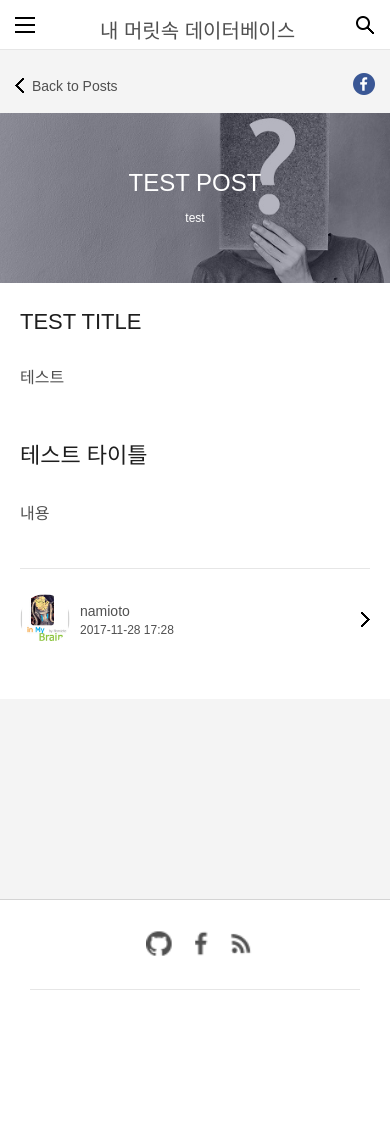
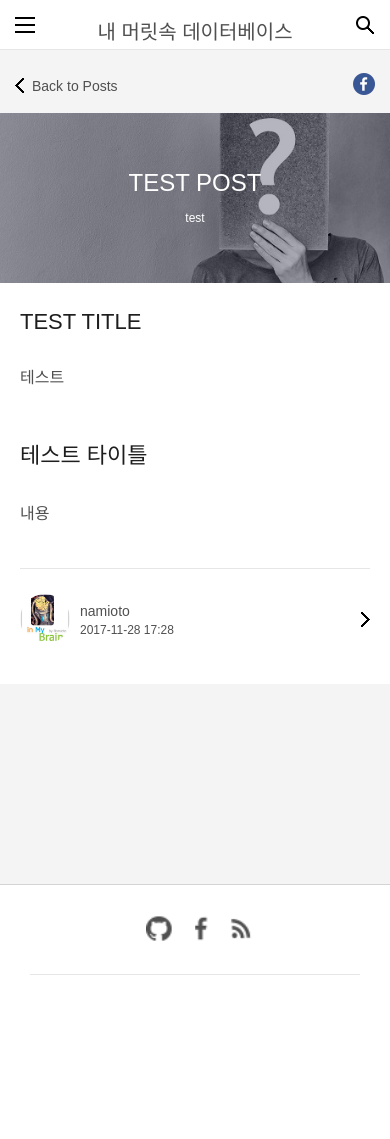
Before and after one commit to namioto/namioto.github.io, a Jekyll site: the page built from _posts/2017-11-28-test.md, in a window 390 px wide. Built offline with Jekyll 4.4.1, drawn with Linux system fonts in a browser that asks for light colours; some web fonts are replaced; comment, search, counter and statistics services are not loaded.

Commit message:
타이틀 부분 Style 수정

```diff
--- a/assets/css/screen.css
+++ b/assets/css/screen.css
@@ -193,13 +193,11 @@
 
 #logo {
     position: absolute;
-    top: 16px;
     left: 30px;
     width: 250px;
     height: 60px;
     margin: 0 0;
-    padding: 0;
-    /*background: url(../images/pc/tech_logo.png) no-repeat center;*/
+    padding: 16px 0;
     background-size: 123px 21px;
     font-size: 25px;
     font-weight: 500;
@@ -1203,13 +1201,10 @@
         position: absolute;
         display: inline-block;
         left: 60px;
-        right: 0px;
-        top: 15px;
+        right: 60px;
         height: 50px;
+        text-align: center;
         margin: 0 auto;
-        /*background-image: url(../images/mo/tech_logo.png);*/
-        background-size: 99px 17px;
-        /*font-size:25px*/
         font-size: 20px;
     }
 
@@ -1503,6 +1498,12 @@
         margin: 0 15px;
     }
 
+    #disqus_thread {
+        position: relative;
+        margin: 0 15px;
+        padding-bottom: 15px;
+    }
+
     #author-image {
         top: 25px; /* 25px = 100(#post-footer height) - 50(#author-image height) / 2 */
         width: 50px;
```
